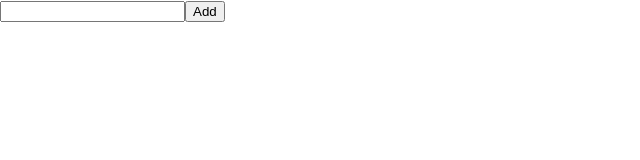
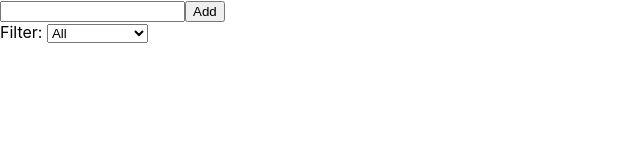
Before and after one commit to lazy-sky/study-recoil, a React (Create React App) app in the folder tutorial/: page / in a window 1280 px wide. Shown: the top 160 px of the page, without its empty margins (0-640 px from the left). Built offline with nearby package versions, Linux system fonts and the light colour scheme.

Commit message:
TodoFilter - Learn Selectors

```diff
--- a/tutorial/src/components/TodoList/TodoItem.jsx
+++ b/tutorial/src/components/TodoList/TodoItem.jsx
@@ -1,6 +1,5 @@
 import { useRecoilState } from 'recoil'
 import { todoListState } from '../../store/atoms'
-
 
 /**
  * TodoItem은 todo리스트의 값을 표시하는 동시에,
--- /dev/null
+++ b/tutorial/src/components/TodoList/TodoListFilters.jsx
@@ -0,0 +1,24 @@
+import { useRecoilState } from 'recoil'
+import { todoListFilterState } from '../../store/atoms'
+
+const TodoListFilters = () => {
+  const [filter, setFilter] = useRecoilState(todoListFilterState)
+
+  const updateFilter = (event) => {
+    const { target: { value } } = event
+    setFilter(value)
+  }
+
+  return (
+    <>
+      <span>Filter: </span>
+      <select value={filter} onChange={updateFilter}>
+        <option value="Show All">All</option>
+        <option value="Show Completed">Completed</option>
+        <option value="Show Uncompleted">Uncompleted</option>
+      </select>
+    </>
+  )
+}
+
+export default TodoListFilters
--- a/tutorial/src/components/TodoList/index.jsx
+++ b/tutorial/src/components/TodoList/index.jsx
@@ -1,14 +1,17 @@
 import { useRecoilValue } from 'recoil'
 import { todoListState } from '../../store/atoms'
+import { filteredTodoListState } from '../../store/selectors'
 import TodoItem from './TodoItem'
 import TodoItemCreator from './TodoItemCreator'
+import TodoListFilters from './TodoListFilters'
 
 const TodoList = () => {
-  const todoList = useRecoilValue(todoListState)
+  const todoList = useRecoilValue(filteredTodoListState)
 
   return (
     <>
       <TodoItemCreator />
+      <TodoListFilters />
       {todoList.map(todoItem =>
         <TodoItem key={todoItem.id} item={todoItem} />
       )}
--- a/tutorial/src/store/atoms.js
+++ b/tutorial/src/store/atoms.js
@@ -4,3 +4,8 @@ export const todoListState = atom({
   key: 'todoListState',
   default: [],
 })
+
+export const todoListFilterState = atom({
+  key: 'todoListFilterState',
+  default: 'Show All',
+})
--- /dev/null
+++ b/tutorial/src/store/selectors.js
@@ -0,0 +1,33 @@
+/**
+ * Selector는 파생된 상태의 일부를 나타낸다.
+ * 파생된 상태는 어떤 방법으로든 주어진 상태를 수정하는 순수 함수에 전달된 상태의 결과물로 생각하면 된다.
+ * 파생된 상태는 다른 데이터의 의존하는 동적인 데이터를 만들 수 있기 때문에 강력한 개념이다.
+ * e.g.,
+    - 필터링된 Todo 리스트
+      - 필터링을 구현하려면 atom에 저장될 수 있는 필터 기준을 선택해야 한다. (e.g., "Show All", "Show Completed"...)
+    - Todo 리스트 통계
+ */
+
+import { selector } from 'recoil'
+import { todoListFilterState, todoListState } from './atoms'
+
+// todoListFilterState와 todoListState를 사용해서 필터링된 리스트를 파생하는
+// filteredTodoListState를 구성할 수 있다.
+export const filteredTodoListState = selector({
+  key: 'filteredTodoListState',
+  get: ({ get }) => {
+    // 2개의 의존성 todoListFilterState와 todoListState을 추적한다.
+    // 둘 중 하나라도 변하면 filteredTodoListState는 재실행된다.
+    const filter = get(todoListFilterState)
+    const list = get(todoListState)
+
+    switch (filter) {
+      case 'Show Completed':
+        return list.filter(item => item.isComplete)
+      case 'Show Uncompleted':
+        return list.filter(item => !item.isComplete)
+      default:
+        return list
+    }
+  }
+})
```
Also changed, not shown: tutorial/src/App.js (+1 -7 lines).
